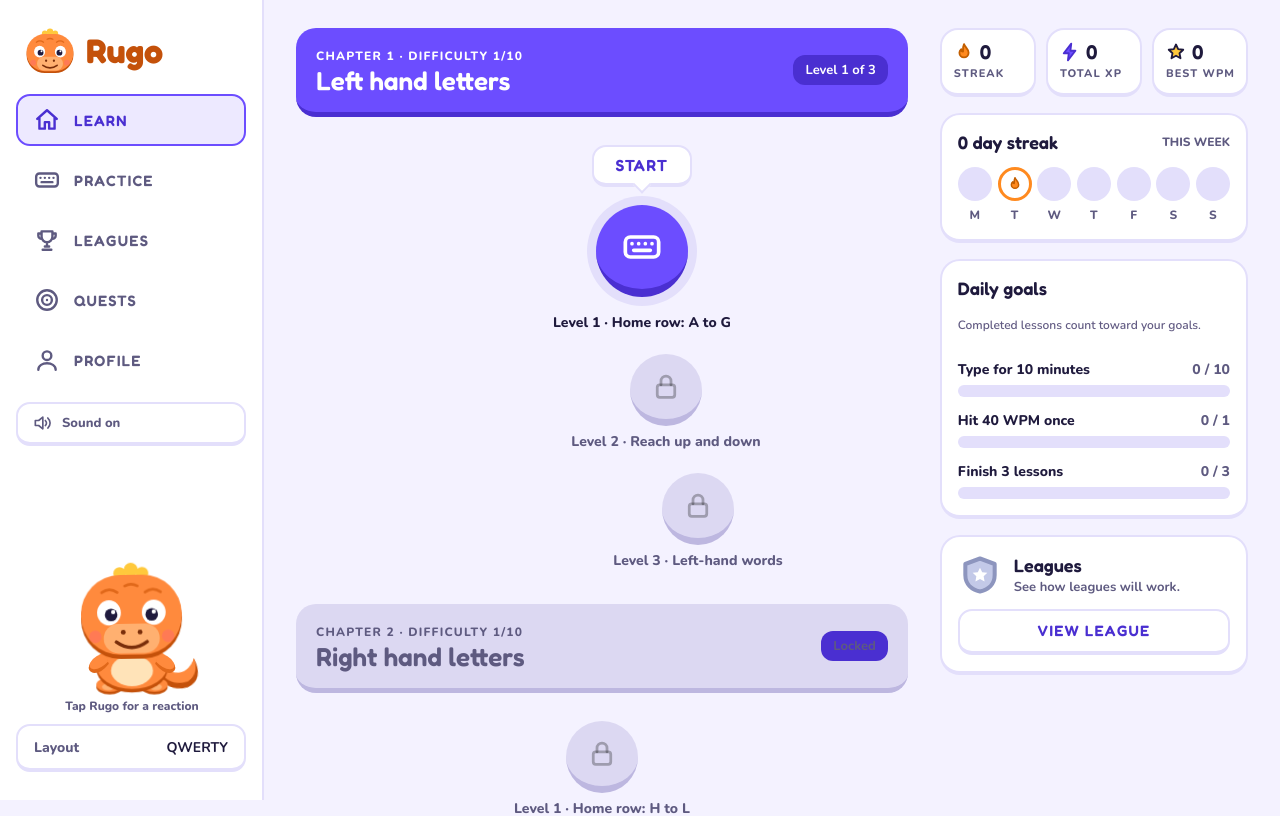
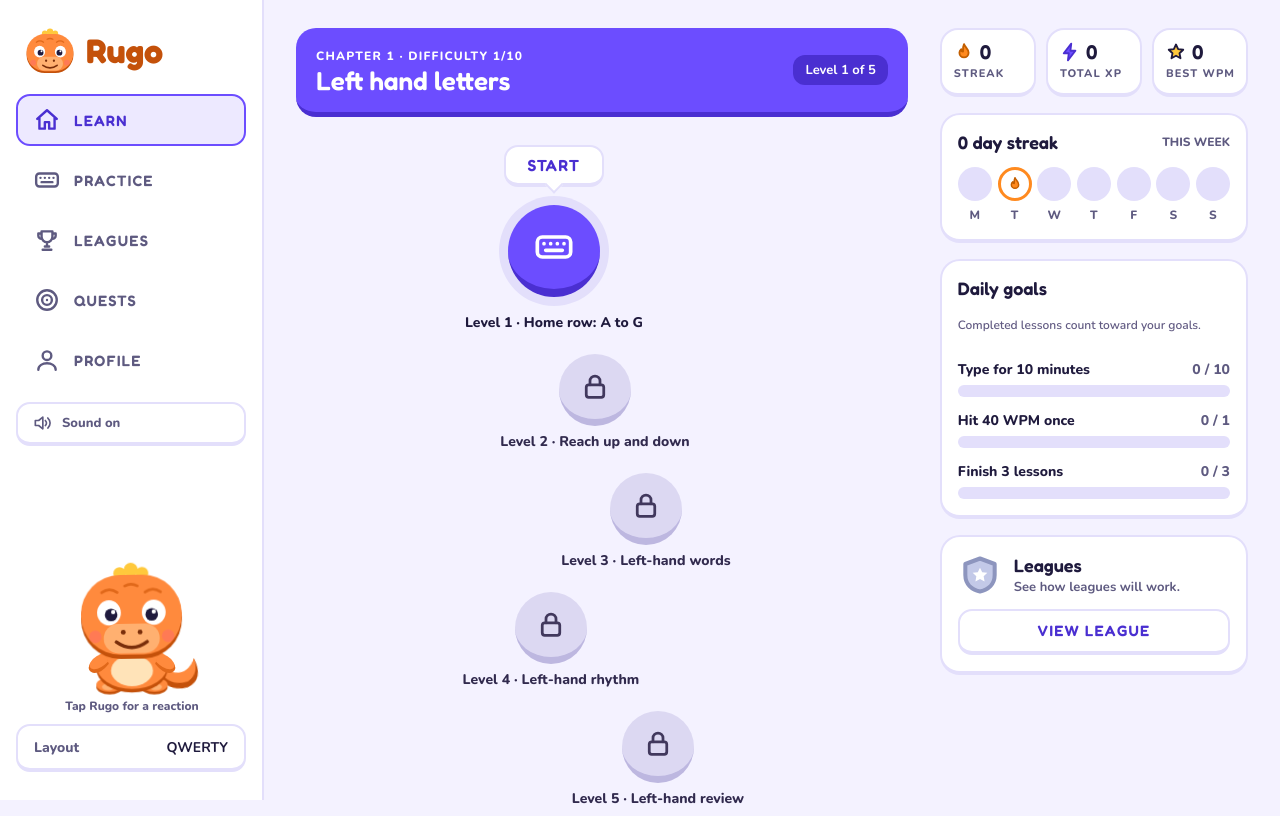
Before and after one commit to Andiewitz/Type-fast, a React (Vite) app in the folder client/app/: page / in a window 1280 px wide. Shown: the top 816 px of the page. Built offline with nearby package versions, Linux system fonts and the light colour scheme.

Commit message:
Expand chapters and restore readable levels

```diff
--- a/client/app/src/components/LearningPath.css
+++ b/client/app/src/components/LearningPath.css
@@ -7,3 +7,11 @@
   .chapter-path .mascot-wrap .mascot:not(.mascot-small) { width: 60px; height: 60px; }
   .chapter-path .mascot-message { display: none; }
 }
+/* Keep the original circular path, with readable locked labels and stable offsets per visit. */
+.chapter-levels .level, .chapter-levels .current-level { left: clamp(-65px, var(--node-offset), 65px); }
+.chapter-levels .level { color: #312a4e; }
+.chapter-levels .level-circle.locked { color: #41385d; }
+.chapter-section .unit.next { color: #332b50; }
+@media (max-width: 600px) { .chapter-levels .level, .chapter-levels .current-level { left: clamp(-35px, var(--node-offset), 35px); } }
+.chapter-levels .level-circle.available { background: #6c4dff; border-bottom: 7px solid #4a2fd1; color: white; }
+.chapter-section .unit.next strong { background: #c5bfdf; color: #251e3c; }
--- a/client/app/src/components/LearningPath.tsx
+++ b/client/app/src/components/LearningPath.tsx
@@ -1,27 +1,28 @@
 import { useState } from 'react'
-import { chapters } from '../curriculum'
+import { chapters, lessons, LEVELS_PER_CHAPTER } from '../curriculum'
 import { Mascot } from './Mascot'
 import { LevelNode } from './LevelNode'
 import { greetingExpressions } from './mascot/expressions'
 import { useSound } from '../sound/SoundProvider'
 import './LearningPath.css'
 
-export function LearningPath({ completed, stars, start, hasLegacy }: { completed: number; stars: number[]; start: (index: number) => void; hasLegacy: boolean }) {
+export function LearningPath({ completed, stars, unearnedLevels, start, hasLegacy }: { completed: number; stars: number[]; unearnedLevels: number[]; start: (index: number) => void; hasLegacy: boolean }) {
   const { play } = useSound()
   const [expressionIndex, setExpressionIndex] = useState(0)
   const expression = greetingExpressions[expressionIndex]
+  const [offsets] = useState(() => lessons.map(() => Math.round((Math.random() * 2 - 1) * 65)))
   return <main id="learn" className="learning"><div className="path chapter-path">
-    {hasLegacy && <p className="course-migration-note">Your new course starts here. Your earlier XP, records, and previous course progress are saved on this device.</p>}
+    {hasLegacy && <p className="course-migration-note">The course now has more levels. Your previous progress, XP, and records are saved on this device.</p>}
     <div className="mascot-wrap"><button type="button" className="mascot-button" aria-label="Show next Rugo expression" onClick={() => { play('select'); setExpressionIndex(index => (index + 1) % greetingExpressions.length) }}><Mascot mood={expression.mood}/></button><span className="mascot-message" aria-live="polite">{expression.message}</span></div>
     {chapters.map((chapter, chapterIndex) => {
-      const first = chapterIndex * 3
+      const first = chapterIndex * LEVELS_PER_CHAPTER
       const locked = first > completed
-      const chapterComplete = completed >= first + chapter.drills.length
+      const chapterComplete = completed >= first + chapter.drills.length && !unearnedLevels.some(index => index >= first && index < first + chapter.drills.length)
       return <section className="chapter-section" key={chapter.title} aria-labelledby={`chapter-${chapterIndex}`}>
-        <div className={`unit ${locked ? 'next' : ''}`}><div><span>CHAPTER {chapterIndex + 1} · DIFFICULTY {chapter.difficulty}/10</span><h2 id={`chapter-${chapterIndex}`}>{chapter.title}</h2></div><strong>{locked ? 'Locked' : chapterComplete ? 'Complete' : `Level ${Math.min(completed - first + 1, chapter.drills.length)} of ${chapter.drills.length}`}</strong></div>
+        <div className={`unit ${locked ? 'next' : ''}`}><div><span>CHAPTER {chapterIndex + 1} · DIFFICULTY {chapter.difficulty}/10</span><h2 id={`chapter-${chapterIndex}`}>{chapter.title}</h2></div><strong>{locked ? 'Locked' : chapterComplete ? 'Complete' : completed >= first + chapter.drills.length ? 'New levels' : `Level ${Math.min(completed - first + 1, chapter.drills.length)} of ${chapter.drills.length}`}</strong></div>
         <div className="chapter-levels">{chapter.drills.map((drill, levelIndex) => {
           const index = first + levelIndex
-          return <LevelNode key={`${chapterIndex}-${drill.name}`} index={index} completed={completed} stars={stars[index] || 0} start={start}/>
+          return <LevelNode key={`${chapterIndex}-${drill.name}`} index={index} completed={completed} stars={stars[index] || 0} offset={offsets[index]} unearned={unearnedLevels.includes(index)} start={start}/>
         })}</div>
       </section>
     })}
--- a/client/app/src/components/LevelNode.tsx
+++ b/client/app/src/components/LevelNode.tsx
@@ -1,13 +1,15 @@
+import type { CSSProperties } from 'react'
 import { Icon } from './Icon'
 import { lessons } from '../curriculum'
 
-export function LevelNode({ index, completed, stars, start }: { index: number; completed: number; stars: number; start: (index: number) => void }) {
+export function LevelNode({ index, completed, stars, offset, unearned, start }: { index: number; completed: number; stars: number; unearned: boolean; offset: number; start: (index: number) => void }) {
   const lesson = lessons[index]
-  const done = index < completed
+  const done = index < completed && !unearned
   const available = index <= completed
   const current = index === completed
   const label = `${done ? 'Replay' : available ? 'Start' : 'Locked'} level ${lesson.levelIndex + 1}: ${lesson.name}`
-  const node = <><button type="button" className={`level-circle ${done ? 'complete' : current ? 'current' : 'locked'}`} disabled={!available} onClick={() => start(index)} aria-label={label}><Icon name={done ? 'check' : current ? 'keyboard' : 'lock'} size={current ? 40 : 30}/></button><span>Level {lesson.levelIndex + 1} · {lesson.name}</span>{stars > 0 && <span className="path-stars" aria-label={`Best: ${stars} out of 3 stars`}>{'★'.repeat(stars)}{'☆'.repeat(3 - stars)}</span>}</>
-  if (current) return <div className="current-level"><div className="current-content"><button type="button" className="start-label" onClick={() => start(index)}>START</button>{node}</div></div>
-  return <div className={`level ${['one', 'two', 'three'][lesson.levelIndex]}`}>{node}</div>
+  const node = <><button type="button" className={`level-circle ${done ? 'complete' : current ? 'current' : available ? 'available' : 'locked'}`} disabled={!available} onClick={() => start(index)} aria-label={label}><Icon name={done ? 'check' : available ? 'keyboard' : 'lock'} size={current ? 40 : 30}/></button><span>Level {lesson.levelIndex + 1} · {lesson.name}</span>{stars > 0 && <span className="path-stars" aria-label={`Best: ${stars} out of 3 stars`}>{'★'.repeat(stars)}{'☆'.repeat(3 - stars)}</span>}</>
+  const position = { '--node-offset': `${offset}px` } as CSSProperties
+  if (current) return <div className="current-level" style={position}><div className="current-content"><button type="button" className="start-label" onClick={() => start(index)}>START</button>{node}</div></div>
+  return <div className="level" style={position}>{node}</div>
 }
--- a/client/app/src/components/lesson/ChapterIntro.tsx
+++ b/client/app/src/components/lesson/ChapterIntro.tsx
@@ -7,13 +7,13 @@ export function ChapterIntro({ lessonIndex, onStart, onClose }: { lessonIndex: n
   const chapterIndex = lesson.chapterIndex
   const chapter = chapters[chapterIndex]
   return <main className="home-row-intro">
-    <header className="home-row-topbar"><button type="button" className="home-row-close" aria-label="Close introduction" onClick={onClose}>×</button><span>Chapter {chapterIndex + 1} · Level {lesson.levelIndex + 1} of 3</span></header>
+    <header className="home-row-topbar"><button type="button" className="home-row-close" aria-label="Close introduction" onClick={onClose}>×</button><span>Chapter {chapterIndex + 1} · Level {lesson.levelIndex + 1} of 5</span></header>
     <div className="home-row-content">
       <aside className="home-row-coach"><p>{chapter.focus}</p><Mascot mood="happy" /></aside>
       <section className="home-row-lesson" aria-labelledby="chapter-intro-title">
         <p className="home-row-level">Chapter {chapterIndex + 1} · Difficulty {chapter.difficulty}/10</p>
         <h1 id="chapter-intro-title">{lesson.name}</h1>
-        <div className="chapter-intro-sample"><span>Your first practice</span><pre>{lesson.text.replaceAll('\t', '⇥').replaceAll('\n', '↵\n')}</pre></div>
+        <div className="chapter-intro-sample"><span>Example round</span><pre>{lesson.text.replaceAll('\t', '⇥').replaceAll('\n', '↵\n')}</pre></div>
         <ol className="home-row-steps">{chapter.tips.map((tip, index) => <li key={tip}><span aria-hidden="true">{index + 1}</span><p>{tip}</p></li>)}</ol>
       </section>
     </div>
--- a/client/app/src/components/lesson/HomeRowIntro.tsx
+++ b/client/app/src/components/lesson/HomeRowIntro.tsx
@@ -10,7 +10,7 @@ const steps = [
 
 export function HomeRowIntro({ onStart, onClose }: { onStart: () => void; onClose: () => void }) {
   return <main className="home-row-intro">
-    <header className="home-row-topbar"><button type="button" className="home-row-close" aria-label="Close introduction" onClick={onClose}>×</button><span>Chapter 1 · Level 1 of 3</span></header>
+    <header className="home-row-topbar"><button type="button" className="home-row-close" aria-label="Close introduction" onClick={onClose}>×</button><span>Chapter 1 · Level 1 of 5</span></header>
     <div className="home-row-content">
       <aside className="home-row-coach"><p>Psst, feel the little bumps on F and J? That’s your home base.</p><Mascot mood="happy" /></aside>
       <section className="home-row-lesson" aria-labelledby="home-row-title">
--- a/client/app/src/curriculum.ts
+++ b/client/app/src/curriculum.ts
@@ -1,7 +1,7 @@
 export type Chapter = { title: string; difficulty: number; caseSensitive: boolean; focus: string; tips: string[]; drills: { name: string; text: string }[] }
 
 /** The order introduces keys, text conventions, and Java syntax one step at a time. */
-export const chapters: Chapter[] = [
+const baseChapters: Chapter[] = [
   { title:'Left hand letters', difficulty:1, caseSensitive:false, focus:'Get comfortable reaching with your left hand.', tips:['Rest your left index finger on F.', 'Reach for each key and return to your home row.', 'Capital letters count the same as lowercase in this chapter.'], drills:[
     {name:'Home row: A to G', text:'aaa sss ddd fff ggg asdf fdsa'},
     {name:'Reach up and down', text:'qwe rtt zxc vb qaz wsx edc rfv'},
@@ -56,6 +56,25 @@ export const chapters: Chapter[] = [
     {name:'Final challenge', text:'String pet = "Rugo";\nif (score >= 90) {\n\tSystem.out.println(pet);\n}'} ] },
 ]
 
+const extraDrills: Chapter['drills'][] = [
+  [{name:'Left-hand rhythm',text:'asdf gfds fdsa asdf'}, {name:'Left-hand review',text:'great free street after'}],
+  [{name:'Right-hand rhythm',text:'hjkl lkjh jklh hjkl'}, {name:'Right-hand review',text:'jolly kiln hoop moon'}],
+  [{name:'Word pairs',text:'small steps bring great things'}, {name:'Both-hand review',text:'keep your hands on the home row'}],
+  [{name:'Capital names',text:'Rugo Maya Leo Nora Felix'}, {name:'Capital review',text:'Today We Practice With Rugo'}],
+  [{name:'Question marks',text:'Ready? How are you? Yes!'}, {name:'Punctuation review',text:'Hello, Rugo. Ready? Yes!'}],
+  [{name:'Two sentences',text:'Rugo likes books. He reads every day.'}, {name:'Sentence review',text:'Hello, friend! Are you ready to type?'}],
+  [{name:'Number groups',text:'12 34 56 78 90 123 456'}, {name:'Number review',text:'On day 12, I read 3 books.'}],
+  [{name:'Line breaks',text:'One line.\nAnother line.'}, {name:'Whitespace review',text:'Notes\n\tFirst item.\n\tSecond item.'}],
+  [{name:'More symbols',text:'@home #5 $10 25%'}, {name:'Symbol review',text:'Save 15% on item #4 for $20.'}],
+  [{name:'Boolean values',text:'boolean ready = true;'}, {name:'Simple arithmetic',text:'int total = score + 5;'}],
+  [{name:'Array access',text:'int first = scores[0];'}, {name:'Conditional review',text:'if (score >= 10) { ready = true; }'}],
+  [{name:'Class fields',text:'class Pet {\n\tString name = "Rugo";\n}'}, {name:'Method review',text:'int doubleIt(int a) {\n\treturn a * 2;\n}'}],
+  [{name:'Mixed punctuation',text:'Hello, Rugo! You saved 20% on #3.'}, {name:'Mixed code',text:'int score = 42;\nif (score > 10) {\n\tprint(score);\n}'}],
+]
+
+export const chapters = baseChapters.map((chapter, index) => ({ ...chapter, drills: [...chapter.drills, ...extraDrills[index]] }))
+export const LEVELS_PER_CHAPTER = 5
+
 export const lessons = chapters.flatMap((chapter, chapterIndex) => chapter.drills.map((drill, levelIndex) => ({
   ...drill, chapterIndex, levelIndex, caseSensitive: chapter.caseSensitive,
   minWpm: Math.min(30, 12 + chapter.difficulty * 2 + levelIndex),
--- a/client/app/src/pages/LearnPage.tsx
+++ b/client/app/src/pages/LearnPage.tsx
@@ -24,8 +24,8 @@ export function LearnPage() {
  function navigate(next:Page){setLoadingLesson(null);setLesson(null);setPage(next);window.scrollTo(0,0)}
  const openLesson = useCallback((index:number) => { setLoadingLesson(null); setLesson(index) }, [])
  function startLesson(index:number){play('select');setLesson(null);setLoadingLesson(index);window.scrollTo(0,0)}
- function finish(index:number,seconds:number,wpm:number,accuracy:number){setProgress(old=>{const today=todayKey(); const same=old.today===today; return {...old,completed:Math.max(old.completed,index+1),stars:recordBestStars(old.stars,index,starsFor(true,accuracy)),xp:old.xp+(index >= old.completed ? 20 : 0),bestWpm:Math.max(old.bestWpm,wpm),lessons:old.lessons+1,seconds:old.seconds+seconds,dates:old.dates.includes(today)?old.dates:[...old.dates,today],today,todayLessons:(same?old.todayLessons:0)+1,todaySeconds:(same?old.todaySeconds:0)+seconds,todayBest:Math.max(same?old.todayBest:0,wpm)}})}
+ function finish(index:number,seconds:number,wpm:number,accuracy:number){setProgress(old=>{const today=todayKey(); const same=old.today===today; const firstClear=index >= old.completed || old.unearnedLevels.includes(index); return {...old,completed:Math.max(old.completed,index+1),stars:recordBestStars(old.stars,index,starsFor(true,accuracy)),unearnedLevels:old.unearnedLevels.filter(level=>level!==index),xp:old.xp+(firstClear ? 20 : 0),bestWpm:Math.max(old.bestWpm,wpm),lessons:old.lessons+1,seconds:old.seconds+seconds,dates:old.dates.includes(today)?old.dates:[...old.dates,today],today,todayLessons:(same?old.todayLessons:0)+1,todaySeconds:(same?old.todaySeconds:0)+seconds,todayBest:Math.max(same?old.todayBest:0,wpm)}})}
  if (loadingLesson !== null) return <LessonLoading key={loadingLesson} index={loadingLesson} onReady={openLesson}/>
- if (lesson !== null) return <div className="lesson-focused"><Lesson key={lesson} showIntro={lesson >= progress.completed} isFirstClear={lesson >= progress.completed} onNext={lesson < lessons.length - 1 ? () => startLesson(lesson + 1) : undefined} index={lesson} bestWpm={progress.bestWpm} onClose={()=>{setLesson(null);setPage('Learn')}} onFinish={finish}/></div>
- return <div className="app-shell"><Sidebar page={page} navigate={navigate}/>{page==='Learn' ? <LearningPath hasLegacy={Boolean(progress.legacyCourse)} stars={progress.stars} completed={progress.completed} start={startLesson}/> : page==='Practice' ? <PracticePage progress={progress} start={startLesson}/> : <InfoPage page={page} progress={progress} start={()=>startLesson(0)}/>}<ProgressPanel progress={progress} navigate={navigate}/>{storageUnavailable && <p className="storage-notice" role="status">Progress could not be saved on this device. Check your browser storage settings.</p>}</div>
+ if (lesson !== null) return <div className="lesson-focused"><Lesson key={lesson} showIntro={lesson >= progress.completed || progress.unearnedLevels.includes(lesson)} isFirstClear={lesson >= progress.completed || progress.unearnedLevels.includes(lesson)} onNext={lesson < lessons.length - 1 ? () => startLesson(lesson + 1) : undefined} index={lesson} bestWpm={progress.bestWpm} onClose={()=>{setLesson(null);setPage('Learn')}} onFinish={finish}/></div>
+ return <div className="app-shell"><Sidebar page={page} navigate={navigate}/>{page==='Learn' ? <LearningPath unearnedLevels={progress.unearnedLevels} hasLegacy={Boolean(progress.legacyCourse || progress.previousCourse)} stars={progress.stars} completed={progress.completed} start={startLesson}/> : page==='Practice' ? <PracticePage progress={progress} start={startLesson}/> : <InfoPage page={page} progress={progress} start={()=>startLesson(0)}/>}<ProgressPanel progress={progress} navigate={navigate}/>{storageUnavailable && <p className="storage-notice" role="status">Progress could not be saved on this device. Check your browser storage settings.</p>}</div>
 }
--- a/client/app/src/pages/PracticePage.tsx
+++ b/client/app/src/pages/PracticePage.tsx
@@ -6,7 +6,7 @@ export function PracticePage({ progress, start }: { progress: Progress; start: (
   return <main className="activity"><section className="activity-card practice-card"><h1>Practice</h1>
     <p>Choose an unlocked lesson to build confidence. Replays count towards your daily practice.</p>
     <div className="practice-list">{lessons.slice(0, available).map((lesson, index) => <button type="button" key={`${lesson.chapterIndex}-${lesson.levelIndex}`} onClick={() => start(index)}>
-      <span><strong>{lesson.name}</strong><small>Chapter {lesson.chapterIndex + 1} · {chapters[lesson.chapterIndex].title} · {index < progress.completed ? 'Practice again' : 'Continue learning'}</small></span>
+      <span><strong>{lesson.name}</strong><small>Chapter {lesson.chapterIndex + 1} · {chapters[lesson.chapterIndex].title} · {index < progress.completed && !progress.unearnedLevels.includes(index) ? 'Practice again' : 'Continue learning'}</small></span>
       <span aria-hidden="true">→</span>
     </button>)}</div>
   </section></main>
```
Also changed, not shown: 1 other file (tests, documents, lock files or other folders).
